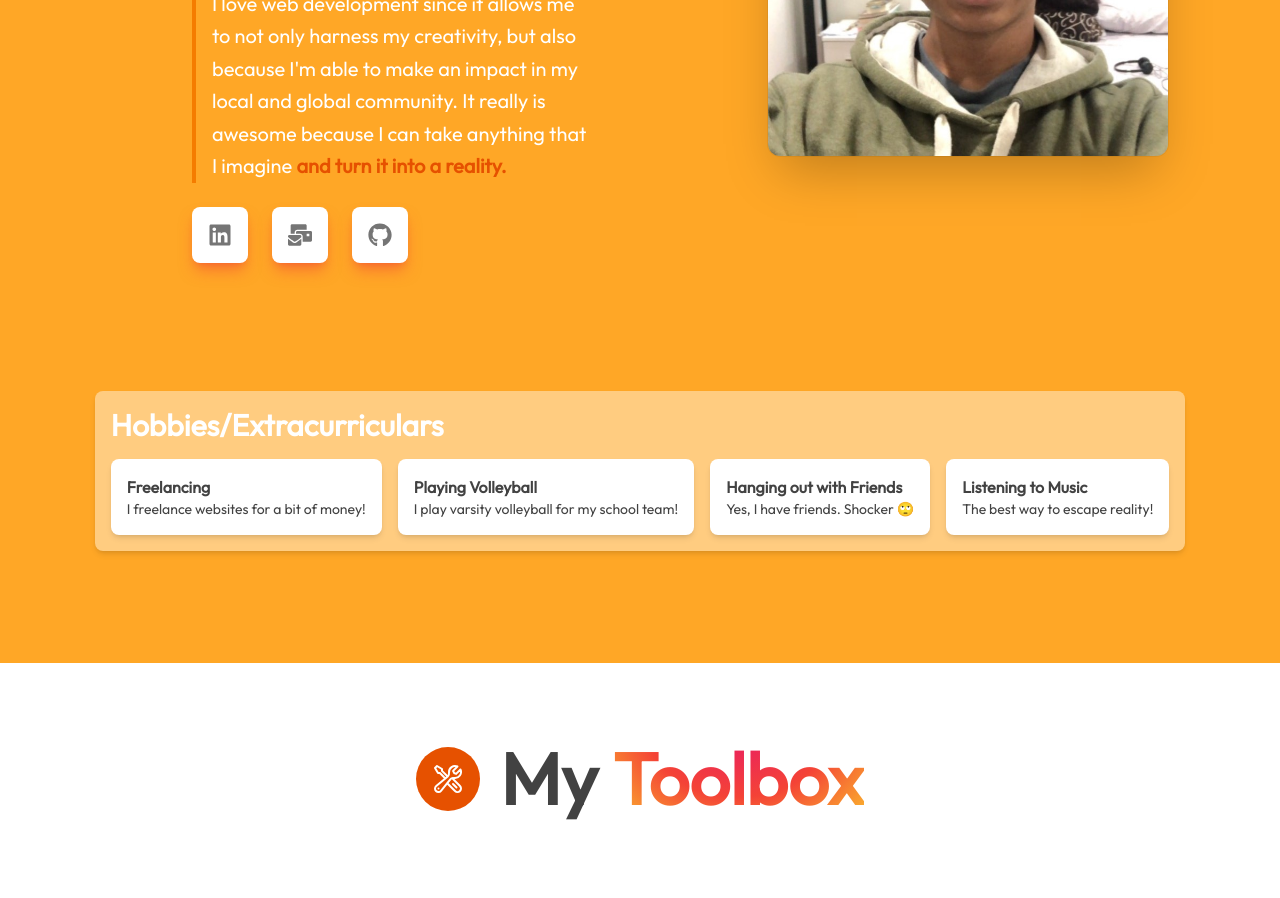
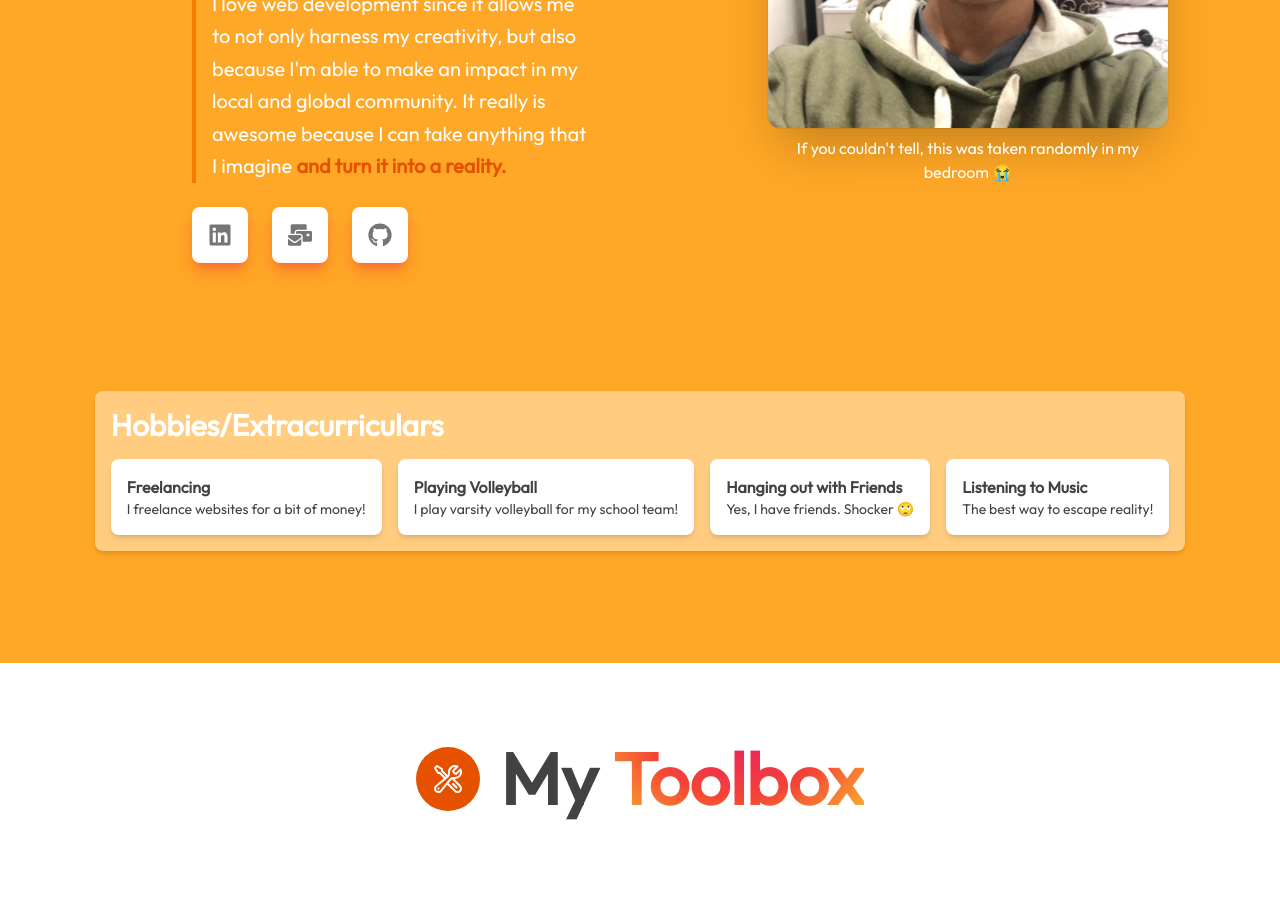
Before and after one commit to PkTheCoda/portfolio, a React (Vite) app: page / in a window 1280 px wide. Shown: the part 1400-2298 px from the top of the page. Built offline with nearby package versions, Linux system fonts and the light colour scheme.

Commit message:
added new pic

```diff
--- a/src/Components/AboutSection.jsx
+++ b/src/Components/AboutSection.jsx
@@ -50,6 +50,7 @@ export default function AboutMe() {
                                 <img loading="lazy"
                                     class="rounded-xl lg:my-0 shadow-2xl ring-1 ring-black ring-opacity-5"
                                     src={mePicture}/>
+                                    <p className='text-center font-outfit pt-2 text-white'>If you couldn't tell, this was taken randomly in my bedroom 😭</p>
                             </div>
                         </div>
 
```
